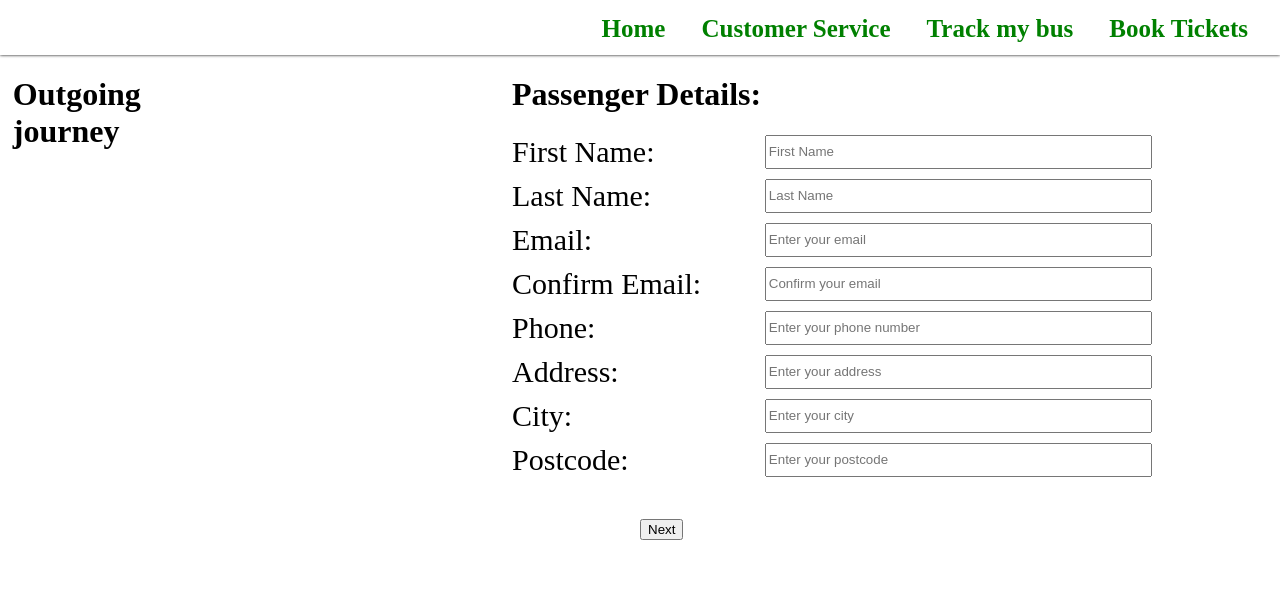
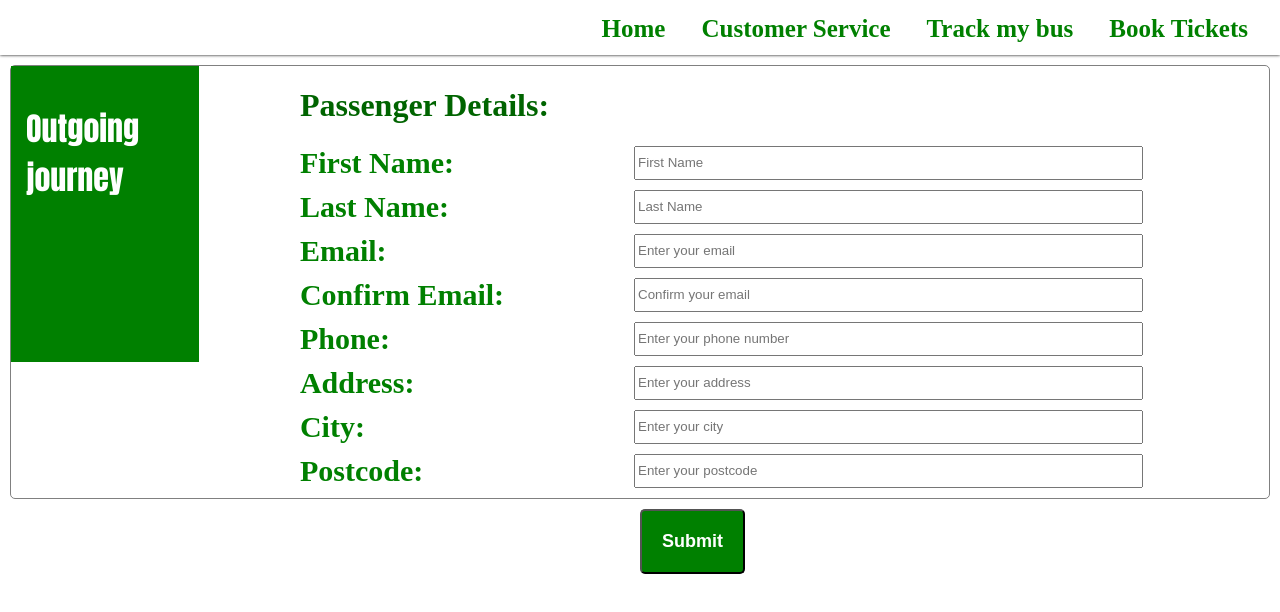
Before and after one commit to SamSmith2004/littlegreenbus, a plain HTML site: page booking-details.html in a window 1280 px wide. Drawn offline with Linux system fonts and the light colour scheme.

Commit message:
some css tweaks on booking-details.html

```diff
--- a/booking-details.html
+++ b/booking-details.html
@@ -14,7 +14,7 @@
         <a href="#track-my-bus">Track my bus</a>
         <a href="./booking-front.html">Book Tickets</a>
     </div>
-<div class = "passengerContainer">
+<div class="passengerContainer">
     <div>
         <div id = "journeyboxdepart" class="journeybox">
             <h1 id="journeyCardTitle">Outgoing journey</h1>
@@ -23,7 +23,7 @@
         </div>
     </div>
     <div class="passengerFormBox">
-        <h1>Passenger Details:</h1>
+        <h1 class="passengerFormTitle">Passenger Details:</h1>
         <form id="passengerDetailsForm" class="passengerForm">
             <div class="input-group">
                 <label for="First Name">First Name:</label>
@@ -65,7 +65,7 @@
         </form>
     </div>
 </div>
-<button id="submitPassengerDetails" class="submitPassengerBtn" onclick=PassengerDetailsSubmit();>Next</button>
+<button id="submitPassengerDetails" class="submitPassengerBtn" onclick=PassengerDetailsSubmit();>Submit</button>
 <script src="./scripts/bookingdetails.js"></script>
     <script>
         window.onload = function() {
--- a/scripts/bookingdetails.js
+++ b/scripts/bookingdetails.js
@@ -89,22 +89,24 @@ function CheckStudent() {
     bookingTime = bookingTime.slice(0, colonIndex);
     bookingTime = parseInt(bookingTime) + 1;
     bookingTime = bookingTime + ":00";
-    journeyCard.textContent = 'Journey: ';
-    journeyCard.textContent += `Departure: ${bookingDetails.time} Arrival: ${bookingTime}`;
+    journeyCard.innerHTML = 'Journey: <br>';
+    journeyCard.innerHTML += `Departure: ${bookingDetails.time}<br>Arrival: ${bookingTime}`;
 
     if (bookingDetails.ticketType === "Return") {
       let journeyCard2 = document.getElementById("journeyDetails2");
 
       let returnDate = bookingDetails.dateReturn;
       returnDate = returnDate.split("-").reverse().join("/");
-      journeyCard2.textContent = `Return: ${returnDate} `;
+      journeyCard2.innerHTML = `Return:<br>`;
 
       let bookingRetTime = bookingDetails.returntime;
-      let colonRetIndex = bookingTime.indexOf(':');
+      let colonRetIndex = bookingRetTime.indexOf(':');
       bookingRetTime = bookingRetTime.slice(0, colonRetIndex);
       bookingRetTime = parseInt(bookingRetTime) + 1;
       bookingRetTime = bookingRetTime + ":00";
-      journeyCard2.textContent += `Departure: ${bookingDetails.returntime} Arrival: ${bookingRetTime}`;
+      journeyCard2.innerHTML += `Departure: ${bookingDetails.returntime}<br>`;
+      journeyCard2.innerHTML += `Arrival: ${bookingRetTime}<br>`;
+      journeyCard2.innerHTML += `${returnDate}`;
     }
     return;
   }
--- a/stylesheets/booking.css
+++ b/stylesheets/booking.css
@@ -171,13 +171,21 @@
 
 .submitPassengerBtn{
     margin-left: 50%;
-    margin-top: 2.5%;
+    background-color: green;
+    color: white;
+    font-weight: bold;
+    font-size: large;
+    border-radius: 5px;
+    padding: 20px;
 }
 
 .passengerContainer {
     display: flex;
     justify-content: space-between;
     gap: 10%;
+    border: solid 1px grey;
+    margin: 10px;
+    border-radius: 5px;
 }
 
 .journeyTitle {
@@ -186,7 +194,13 @@
 
 .journeybox {
     width: 100%;
-    margin-left: 10%;
+    background-color: green;
+    color: white;
+    font-family: Impact, Haettenschweiler, 'Arial Narrow Bold', sans-serif;
+    padding-top: 10%;
+    padding-bottom: 80%;
+    padding-left: 15px;
+    padding-right: 10px;
 }
 .journeybox p,h3 {
     font-size: 30px;
@@ -194,8 +208,14 @@
 
 .passengerFormBox {
     width: 100%;
-    margin-left: 20%;
     margin-right: 10%;
+    color: green;
+    font-weight: bold;
+}
+
+.passengerFormTitle{
+    font-weight: bolder;
+    color: darkgreen;
 }
 
 .paymentChoice {
```
